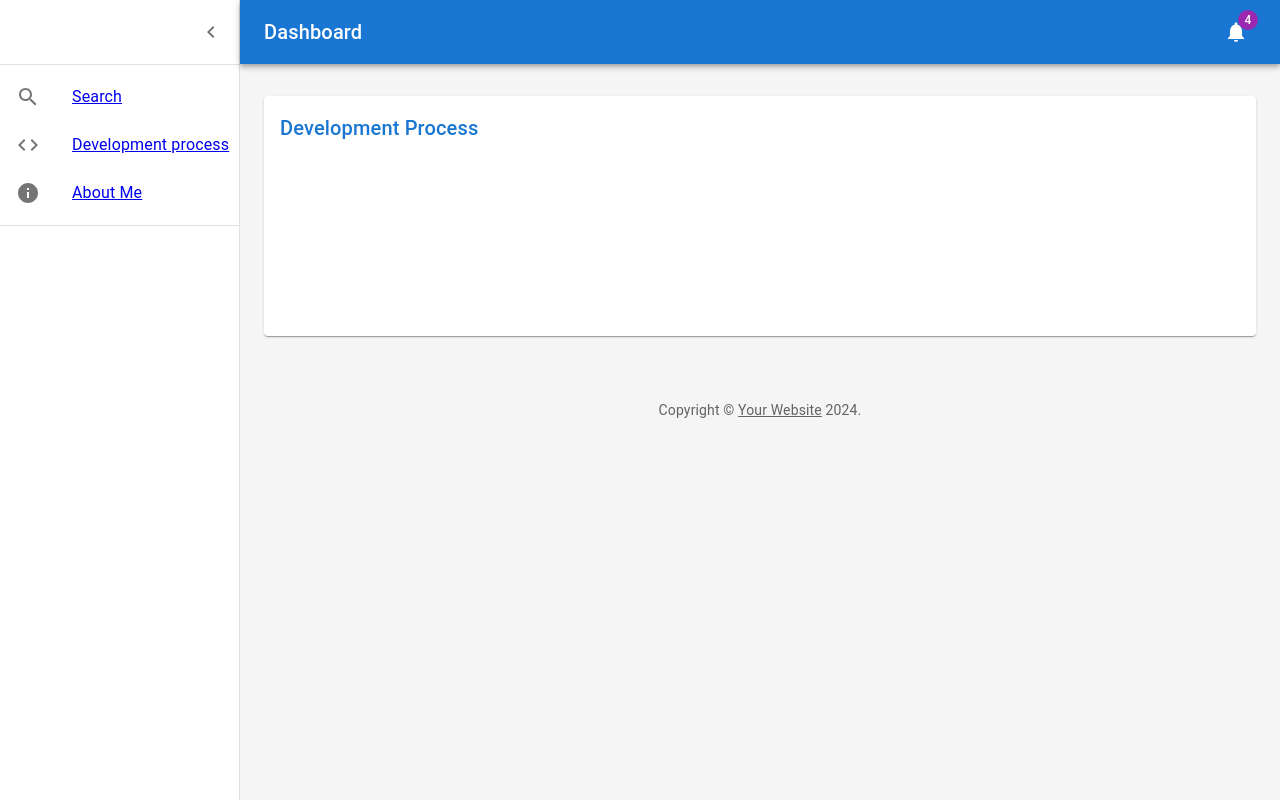
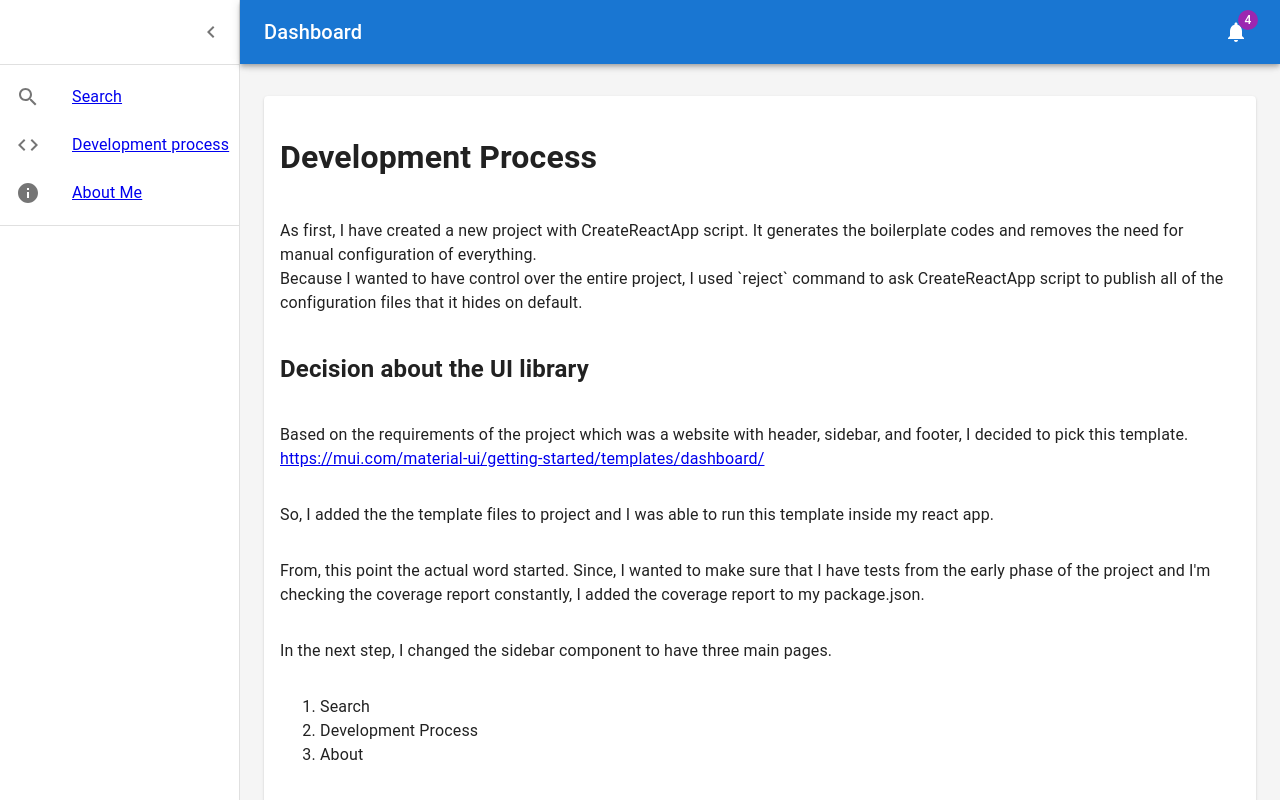
Before and after one commit to bmehrabi/libraries, a React app: page /development-process in a window 1280 px wide. Built offline with nearby package versions, Linux system fonts and the light colour scheme.

Commit message:
Describe the development process

```diff
--- a/src/pages/development-process/DevelopmentProcess.tsx
+++ b/src/pages/development-process/DevelopmentProcess.tsx
@@ -2,7 +2,6 @@ import React from 'react';
 import Container from "@mui/material/Container";
 import Grid from "@mui/material/Grid";
 import Paper from "@mui/material/Paper";
-import Title from '../../components/Title';
 
 export const DevelopmentProcess = () => {
   return (
@@ -15,10 +14,69 @@ export const DevelopmentProcess = () => {
               p: 2,
               display: 'flex',
               flexDirection: 'column',
-              height: 240,
             }}
           >
-            <Title>Development Process</Title>
+            <h1>Development Process</h1>
+
+            <p>
+              As first, I have created a new project with CreateReactApp script. It generates the boilerplate codes and
+              removes the need for manual configuration of everything.
+              <br/>
+              Because I wanted to have control over the entire project, I used `reject` command to ask CreateReactApp
+              script to publish all of the configuration files that it hides on default.
+            </p>
+
+            <h2>
+              Decision about the UI library
+            </h2>
+
+            <p>
+              Based on the requirements of the project which was a website with header, sidebar, and footer, I decided
+              to pick this template.
+              <br/>
+              <a href="https://mui.com/material-ui/getting-started/templates/dashboard/">
+                https://mui.com/material-ui/getting-started/templates/dashboard/
+              </a>
+            </p>
+
+            <p>
+              So, I added the the template files to project and I was able to run this template inside my react app.
+            </p>
+
+            <p>
+              From, this point the actual word started. Since, I wanted to make sure that I have tests from the early
+              phase of the project and I'm checking the coverage report constantly, I added the coverage report
+              to my package.json.
+            </p>
+
+            <p>
+              In the next step, I changed the sidebar component to have three main pages.
+            </p>
+            <ol>
+              <li>Search</li>
+              <li>Development Process</li>
+              <li>About</li>
+            </ol>
+
+            <p>
+              <b>Search</b> page will be the main page that I will implement based on the project description.
+              <br/>
+              I will use <b>Development Process</b> page to describe the steps that I took during the project to do it.
+              <br/>
+              And the <b>About</b> page will be a short info page about me.
+            </p>
+
+            <h2>
+              Implement Routing for the Project
+            </h2>
+
+            <p>
+              After that, I wanted to be able to have the navigation between sidebar and the actual pages. So, I
+              used <b>React Router Dom</b> to implement routing. I added links and routes to the project.
+              <br/>
+              Also, I refactored the template files in order to have one <b>Page Layout</b> which consists header,
+              sidebar, and footer and three components which render the actual content of the page based on the route.
+            </p>
           </Paper>
         </Grid>
       </Grid>
```
Also changed, not shown: 1 other file (tests, documents, lock files or other folders).
